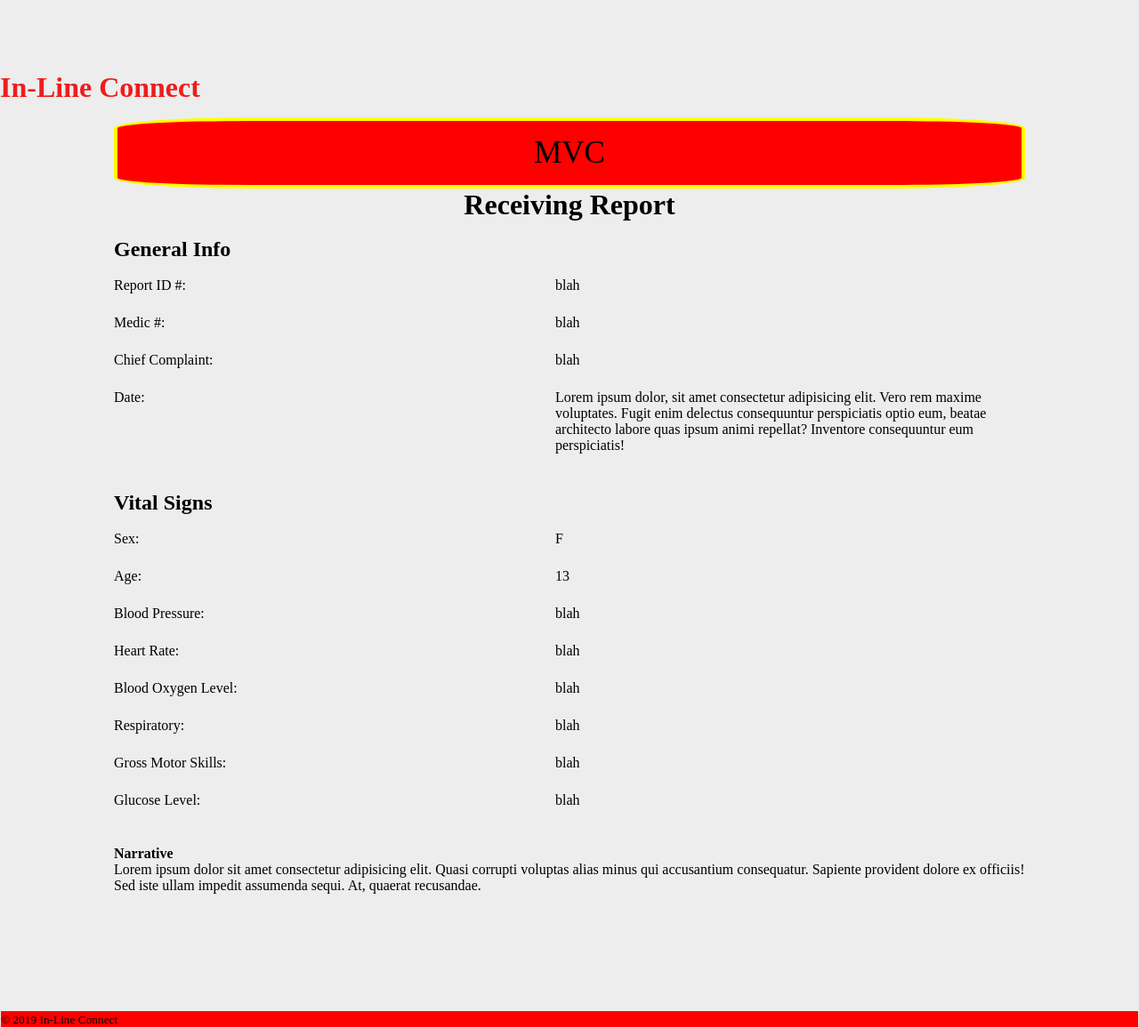
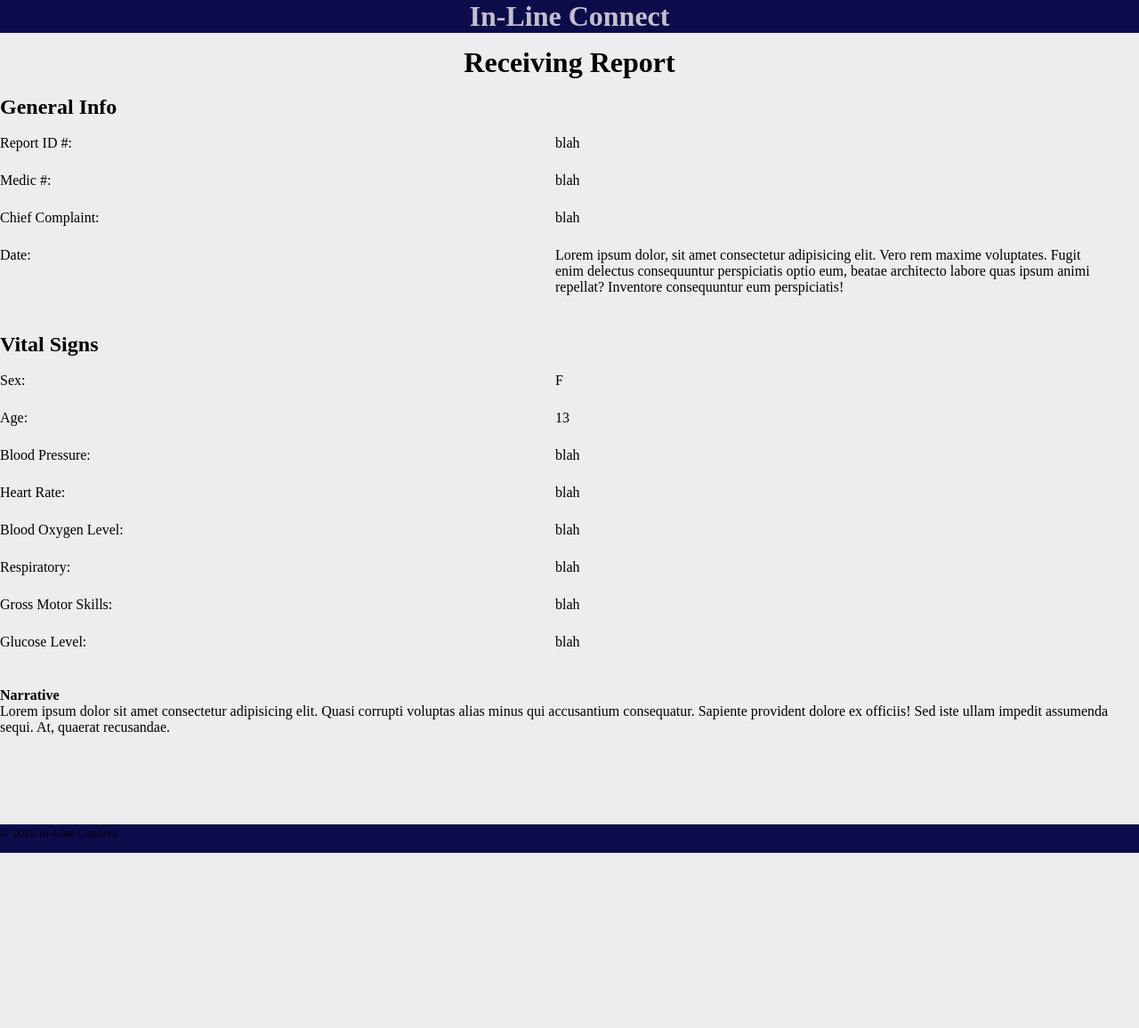
Before and after one commit to in-line-connection/frontend-receiving, a website built with Parcel: page prototypes/receivingTemplate.html in a window 1280 px wide. Shown: the whole page at 89% size. After the commit the page ends 959 px from the top, so only its background shows below. Built offline with nearby package versions, Linux system fonts and the light colour scheme.

Commit message:
updated styling

```diff
--- a/prototypes/receivingTemplate.html
+++ b/prototypes/receivingTemplate.html
@@ -11,13 +11,13 @@
 
 <body>
     <div class="wrapper">
-        <header class="header">
+        <div class="header">
             <h1 class="header__text">In-Line Connect</h1>
-        </header>
+        </div>
         <main>
             <div class="container">
-                <div class="receiving">
-                    <div class="alert_section"> MVC </div>
+                <!-- <div class="receiving"> -->
+                <!-- <div class="alert_section"> MVC </div> -->
                 <h1 class="receiving__title">Receiving Report</h1>
                 <br>
                 <section class="receiving__report">
--- a/prototypes/style.css
+++ b/prototypes/style.css
@@ -2,6 +2,11 @@
   box-sizing: border-box;
   margin: 0;
   padding: 0;
+}
+.header {
+  background-color:rgb(12, 12, 75);
+  max-height: 4rem;
+  color:  #edededce;
 }
 
 html {
@@ -47,18 +52,15 @@ li {
   list-style-type: none;
 }
 
-.header {
-  display: flex;
-  color: rgb(238, 29, 29);
-}
+
 .header__text {
-  padding-top: 80px;
+  text-align: center;
 }
 
 .footer {
-  background-color: red;
-  margin: 1px;
-  margin-top: 2rem;
+  background-color: #0c0c4b;
+  min-height: 2rem;
+
 }
 
 .buttons__container {
```
Lines whose indentation alone changed are shown as unchanged.
